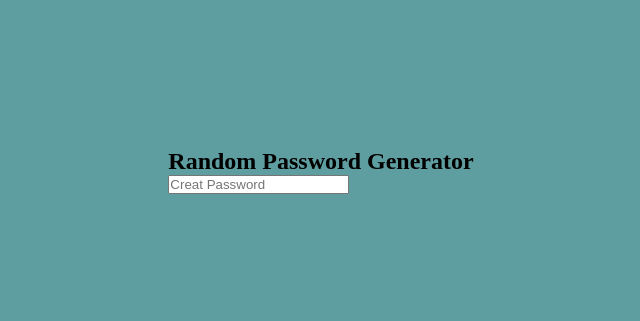
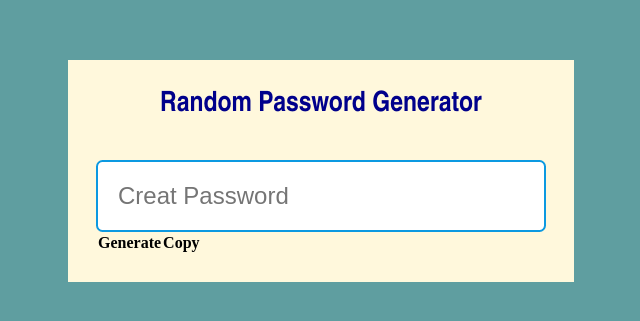
Before and after one commit to esghhe/password-generator, a plain HTML site: page index.html in a window 1280 px wide. Shown: the part 229-550 px from the top of the page, without its empty margins (319-959 px from the left). Drawn offline with Linux system fonts and the light colour scheme.

Commit message:
made some changes in the html and css

```diff
--- a/assets/css/style.css
+++ b/assets/css/style.css
@@ -11,3 +11,28 @@ body{
     display: flex;
     min-height: 100vh;
 }
+.box{
+    background-color: cornsilk;
+    padding-top: 28px;
+    padding: 28px;
+}
+.box h2{
+    margin-bottom: 38px;
+    text-align: center;
+    color: darkblue;
+    font-size: 28px;
+    font-family: Arial Narrow;
+}
+input{
+    padding: 20px;
+    height: 55;
+    width: 450px;
+    user-select: none;
+    border-radius: 6.5px;
+    border: 2px solid rgb(12, 153, 225);
+    font-size: 24px;
+    outline: none;
+}
+input.placeholder{
+    font-size: 25px;
+}
--- a/index.html
+++ b/index.html
@@ -10,6 +10,15 @@
         <div class="box">
             <h2>Random Password Generator</h2>
             <input type="text" placeholder="Creat Password" id="password" readonly>
+            <!--lets make the button-->
+            <table>
+                <th><div id="button"  class="btn1"
+                    onclick="genPassword()">Generate</div></th>
+                <th><div id="button" class="btn2"
+                    onclick="copyPassword()">Copy</div></th>
+            </table>
+
+
 
 
         </div>
```
